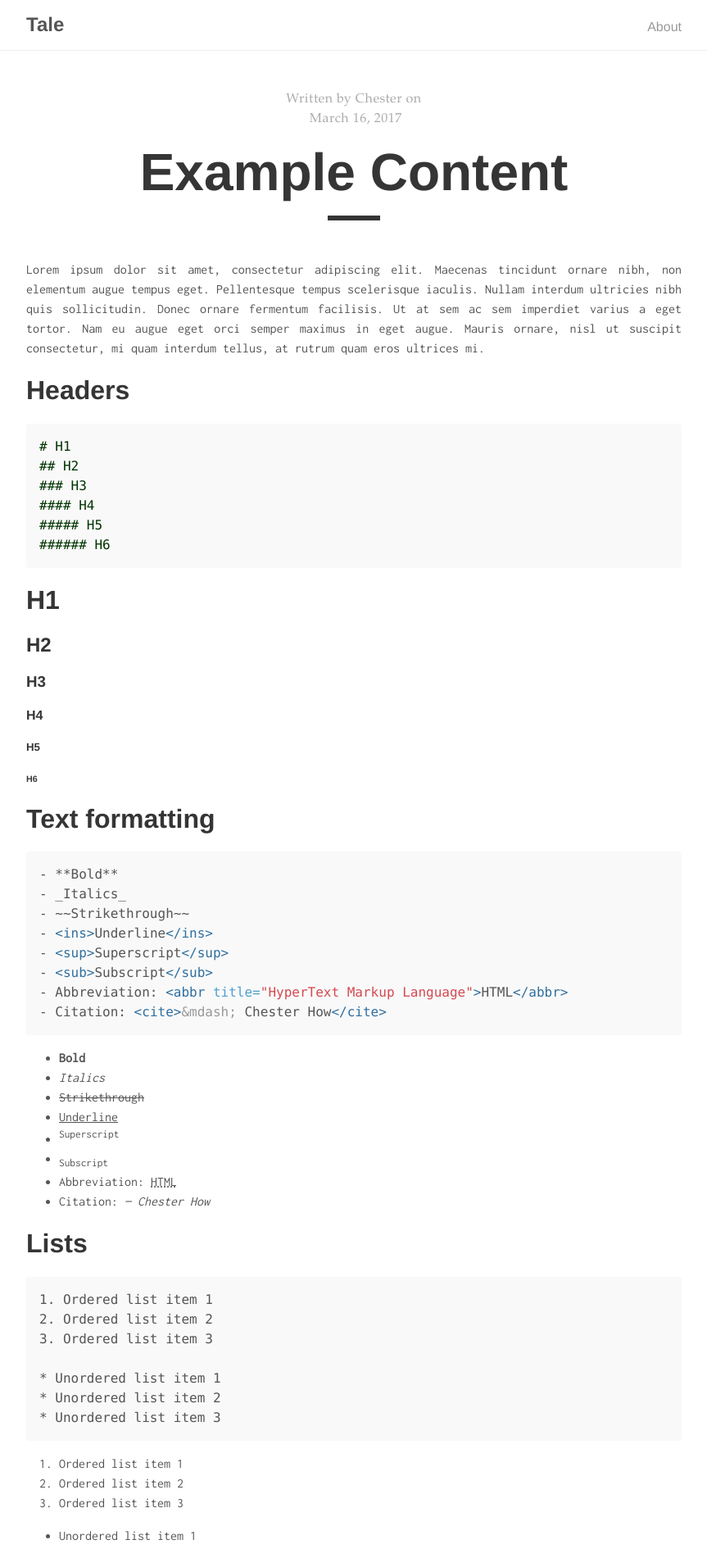
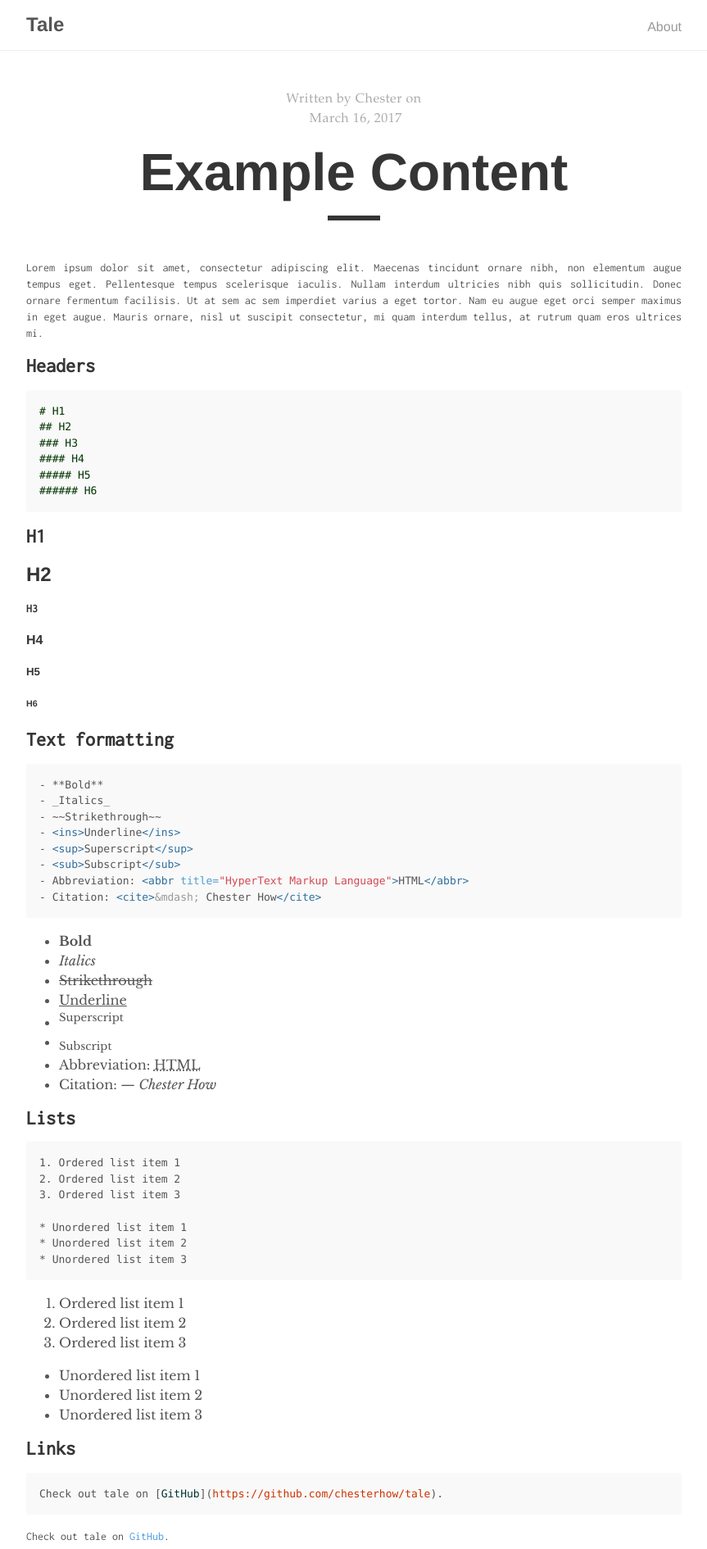
Before and after one commit to schdck/schdck.github.io.theme, a Jekyll site: the page built from _posts/2017-03-16-example-content.md, in a window 1280 px wide. Shown: the top 1890 px of the page at 82% size, without its empty margins (208-1071 px from the left). Built offline with Jekyll 4.4.1, drawn with Linux system fonts in a browser that asks for light colours.

Commit message:
Update _post.scss

```diff
--- a/_sass/tale/_post.scss
+++ b/_sass/tale/_post.scss
@@ -24,7 +24,7 @@
   }
 
   &-content {
-    font-family: Inconsolata;
+    h1 { font-family: Inconsolata; font-size: 24px; font-style: normal; font-variant: normal; font-weight: 700; line-height: 26.4px; } h3 { font-family: Inconsolata; font-size: 14px; font-style: normal; font-variant: normal; font-weight: 700; line-height: 15.4px; } p { font-family: Inconsolata; font-size: 14px; font-style: normal; font-variant: normal; font-weight: 400; line-height: 20px; } blockquote { font-family: Inconsolata; font-size: 21px; font-style: normal; font-variant: normal; font-weight: 400; line-height: 30px; } pre { font-family: Inconsolata; font-size: 13px; font-style: normal; font-variant: normal; font-weight: 400; line-height: 18.5714px; }
   }
 
   p {
```
